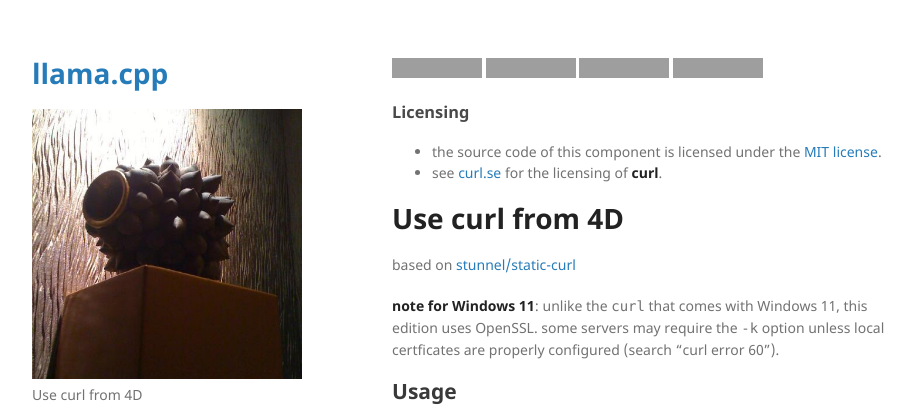
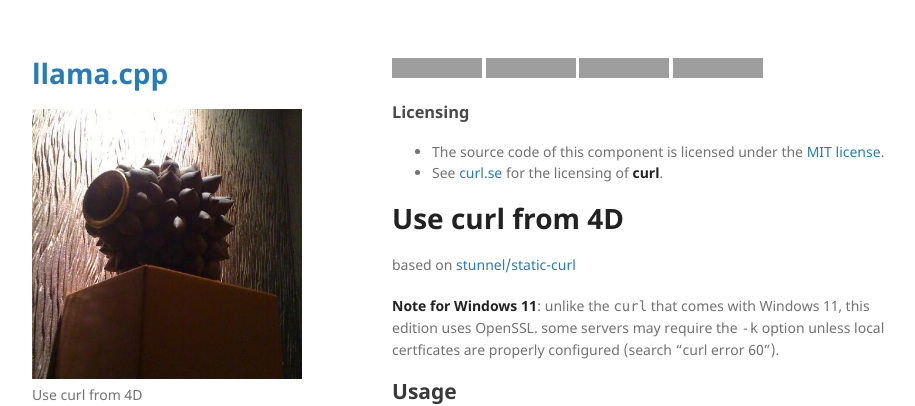
Before and after one commit to miyako/curl, a Jekyll site: the page built from index.md, in a window 1280 px wide and 936 px high, cut to the strip 0-406 px from the top of the window. Shown: the whole strip, without its empty margins (178-1093 px from the left). Built offline with Jekyll 4.4.1, drawn with Linux system fonts in a browser that asks for light colours; grey boxes are pictures that could not be loaded.

```diff
--- a/index.md
+++ b/index.md
@@ -9,14 +9,14 @@ layout: default
 
 ### Licensing
 
-* the source code of this component is licensed under the [MIT license](https://github.com/miyako/curl/blob/master/LICENSE).
-* see [curl.se](https://curl.se/docs/copyright.html) for the licensing of **curl**.
+* The source code of this component is licensed under the [MIT license](https://github.com/miyako/curl/blob/master/LICENSE).
+* See [curl.se](https://curl.se/docs/copyright.html) for the licensing of **curl**.
 
 # Use curl from 4D
 
 based on [stunnel/static-curl](https://github.com/stunnel/static-curl)
 
-**note for Windows 11**: unlike the `curl` that comes with Windows 11, this edition uses OpenSSL. some servers may require the `-k` option unless local certficates are properly configured (search "curl error 60").
+**Note for Windows 11**: unlike the `curl` that comes with Windows 11, this edition uses OpenSSL. some servers may require the `-k` option unless local certficates are properly configured (search "curl error 60").
 
 ## Usage
 
```
